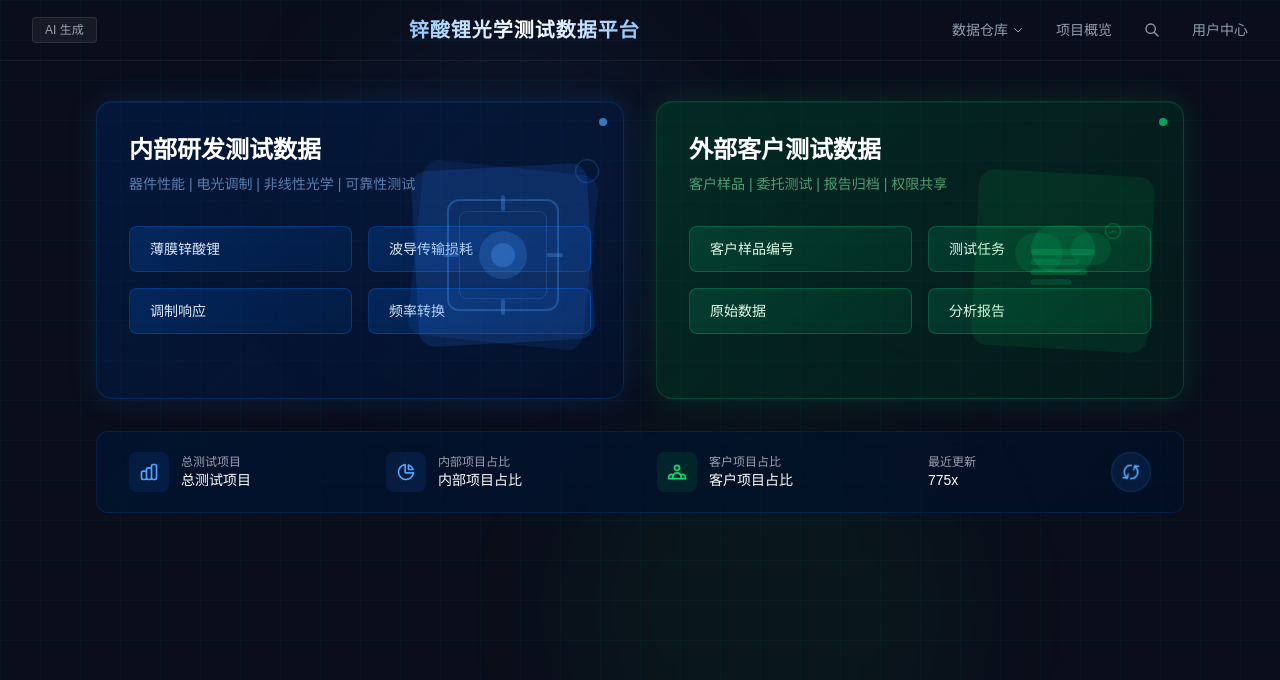
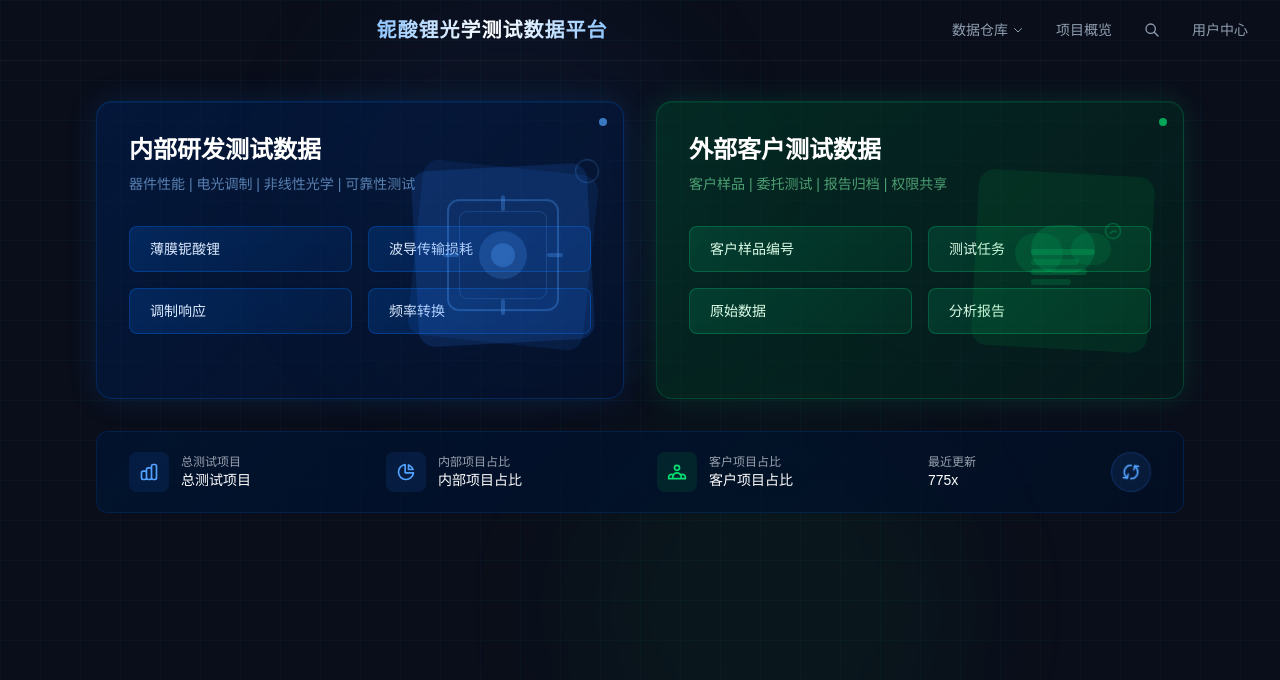
Before and after one commit to LucasYuuu/lucasyu-database, a Next.js app: page / in a window 1280 px wide. Shown: the top 680 px of the page. Built offline with nearby package versions, Linux system fonts and the light colour scheme.

Commit message:
去掉AI生成标签，修正为铌酸锂

```diff
--- a/app/layout.tsx
+++ b/app/layout.tsx
@@ -13,8 +13,8 @@ const geistMono = Geist_Mono({
 });
 
 export const metadata: Metadata = {
-  title: "锌酸锂光学测试数据平台",
-  description: "锌酸锂光学测试数据管理平台",
+  title: "铌酸锂光学测试数据平台",
+  description: "铌酸锂光学测试数据管理平台",
 };
 
 export default function RootLayout({ children }: LayoutProps<"/">) {
--- a/app/page.tsx
+++ b/app/page.tsx
@@ -15,14 +15,10 @@ export default function Home() {
       <div className="relative z-10">
         {/* Top Navigation Bar */}
         <header className="flex items-center justify-between px-8 py-4 border-b border-white/5">
-          <div className="flex items-center gap-3">
-            <div className="px-3 py-1 rounded border border-white/10 text-xs text-gray-400 bg-white/5">
-              AI 生成
-            </div>
-          </div>
+          <div />
 
           <h1 className="text-xl font-bold tracking-wider bg-gradient-to-r from-blue-300 via-white to-blue-300 bg-clip-text text-transparent">
-            锌酸锂光学测试数据平台
+            铌酸锂光学测试数据平台
           </h1>
 
           <nav className="flex items-center gap-8">
@@ -61,7 +57,7 @@ export default function Home() {
 
               <div className="grid grid-cols-2 gap-4 mb-8">
                 <button className="btn-blue rounded-lg px-5 py-3 text-left text-sm text-blue-100">
-                  薄膜锌酸锂
+                  薄膜铌酸锂
                 </button>
                 <button className="btn-blue rounded-lg px-5 py-3 text-left text-sm text-blue-100">
                   波导传输损耗
```
